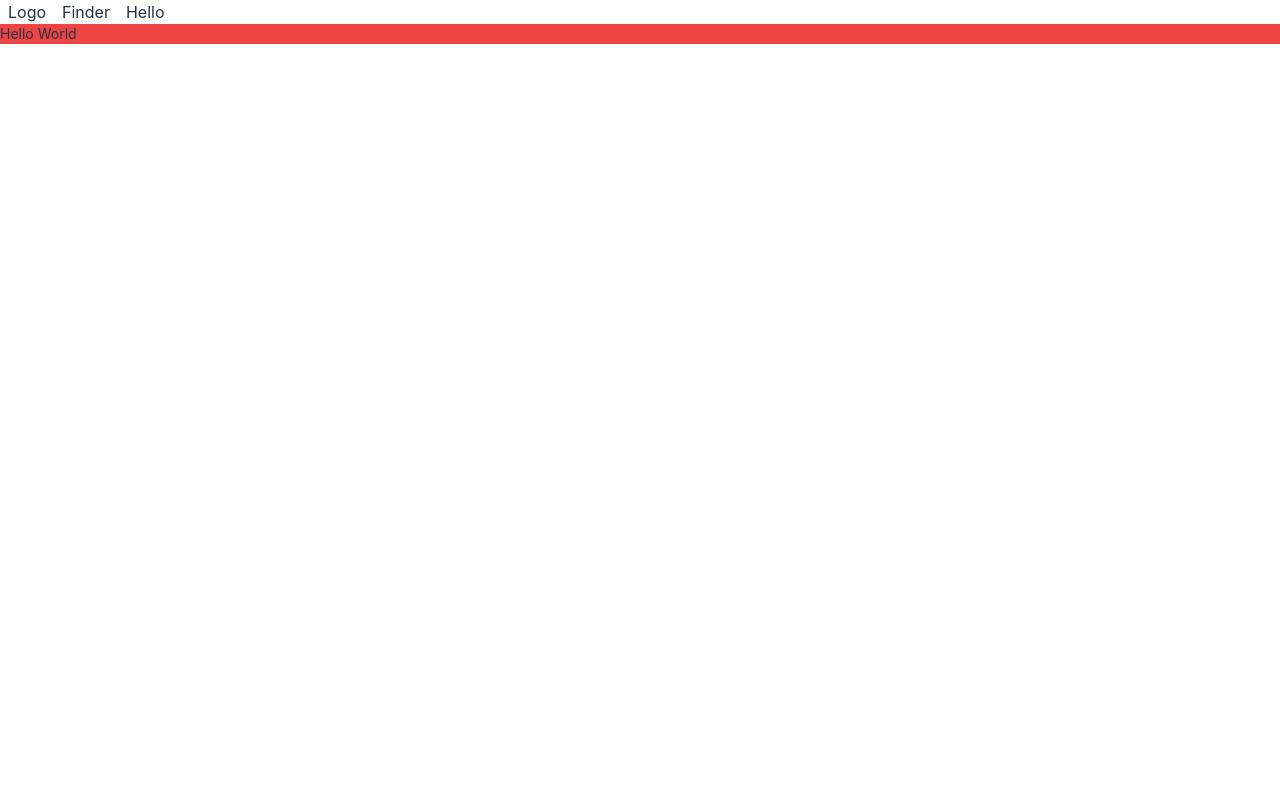
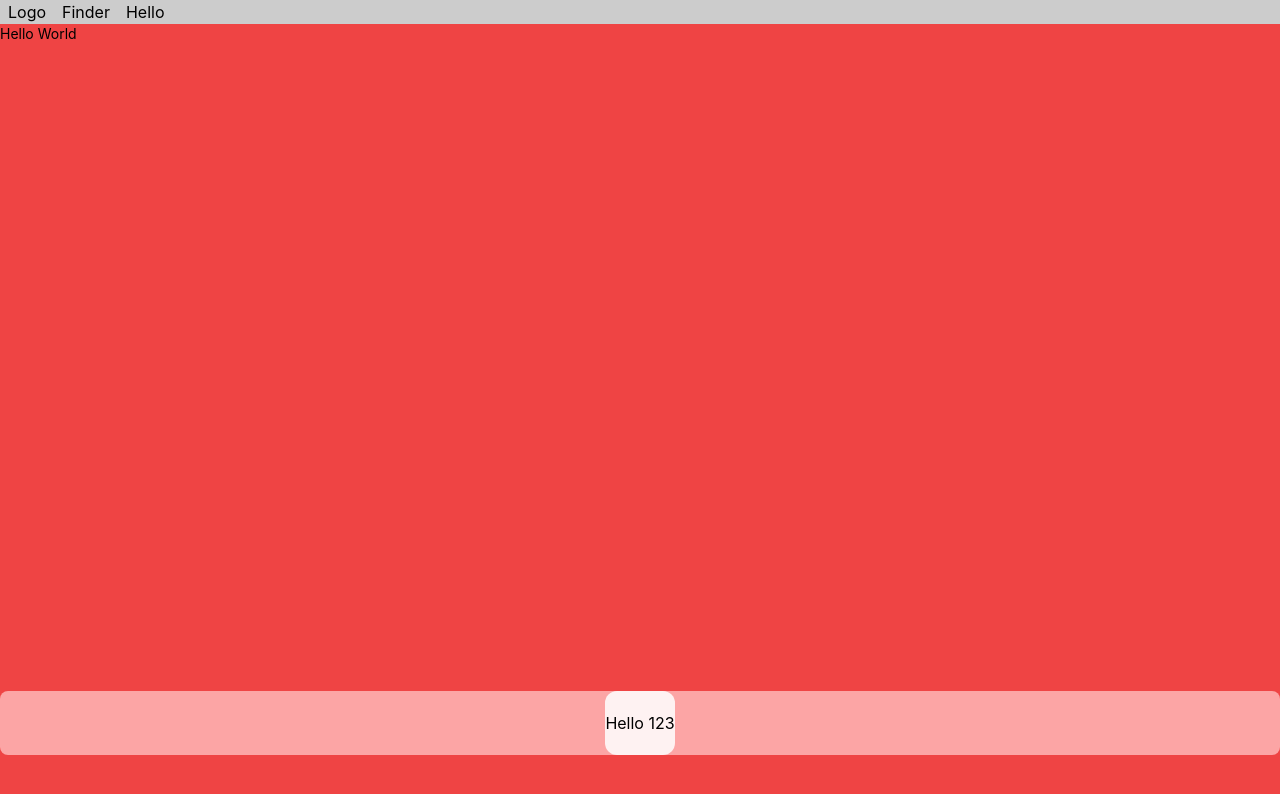
Before and after one commit to SilahicAmil/giga-sur, a React (Vite) app: page / in a window 1280 px wide. Shown: the top 794 px of the page. Built offline with nearby package versions, Linux system fonts and the light colour scheme.

Commit message:
adding layout to site

```diff
--- /dev/null
+++ b/components/Navigation/BottomNav/BottomNav.jsx
@@ -0,0 +1,9 @@
+const BottomNav = ({}) => {
+  return (
+    <div className="z-1 flex w-full h-16 bg-red-300 rounded-lg justify-center items-center">
+      <button className="h-full rounded-xl bg-red-50">Hello 123</button>
+    </div>
+  );
+};
+
+export default BottomNav;
--- a/src/App.jsx
+++ b/src/App.jsx
@@ -1,11 +1,13 @@
-import TopNav from "../components/Navigation/TopNav";
+import BottomNav from "../components/Navigation/BottomNav/BottomNav";
+import TopNav from "../components/Navigation/TopNav/TopNav";
 
 function App() {
   return (
     <>
       <TopNav />
-      <div>
-        <h1 className="text-sm bg-red-500 w-[100vw]">Hello World</h1>
+      <div className="bg-red-500 w-[100vw] h-full ">
+        <h1 className="text-sm h-5/6 ">Hello World</h1>
+        <BottomNav />
       </div>
     </>
   );
--- a/src/index.css
+++ b/src/index.css
@@ -23,8 +23,12 @@ body {
   margin: 0;
   display: flex;
   width: 100vw;
-  min-width: 320px;
+
   min-height: 100vh;
+  background-color: #ccc;
+  color: black;
+  overflow-x: hidden;
+  overflow-y: hidden;
 }
 
 @media (prefers-color-scheme: light) {
```
Also changed, not shown: components/Navigation/TopNav/TopNav.jsx (renamed from components/Navigation/TopNav.jsx).
